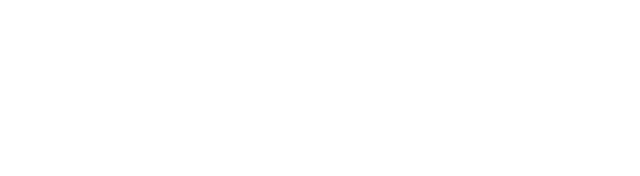
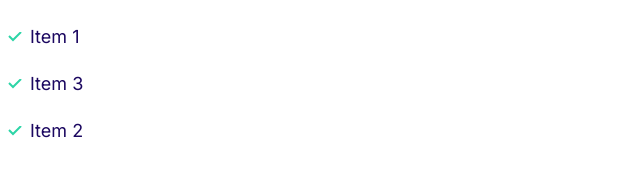
Before and after one commit to juanmaurente/moshify, a website: page index.html in a window 1280 px wide. Shown: the whole page, without its empty margins (0-640 px from the left). Drawn offline with nearby package versions, Linux system fonts and the light colour scheme.

Commit message:
icon component

```diff
--- a/css/styles.css
+++ b/css/styles.css
@@ -118,3 +118,31 @@ a {
 		font-size: 1.2rem;
 	}
 }
+
+/* Lists */
+.list {
+	list-style: none;
+	padding-left: 0;
+	color: var(--color-headings);
+}
+
+.list--inline .list__item {
+	display: inline-block;
+	margin-right: 2rem;
+}
+
+.list--tick {
+	list-style-image: url(../images/tick.svg);
+	padding-left: 3rem;
+}
+
+.list--tick .list__item {
+	padding: 0.5rem;
+	margin-bottom: 1rem;
+}
+
+@media screen and (min-width: 1024px) {
+	.list--tick .list__item {
+		padding-left: 0;
+	}
+}
--- a/index.html
+++ b/index.html
@@ -16,5 +16,11 @@
 		<link rel="stylesheet" href="css/normalize.css" />
 		<link rel="stylesheet" href="css/styles.css" />
 	</head>
-	<body></body>
+	<body>
+		<ul class="list list--tick">
+			<li class="list__item">Item 1</li>
+			<li class="list__item">Item 3</li>
+			<li class="list__item">Item 2</li>
+		</ul>
+	</body>
 </html>
```
Also changed, not shown: components/list.html (added, +5 -0 lines), README.md, images/tick.svg (added).
